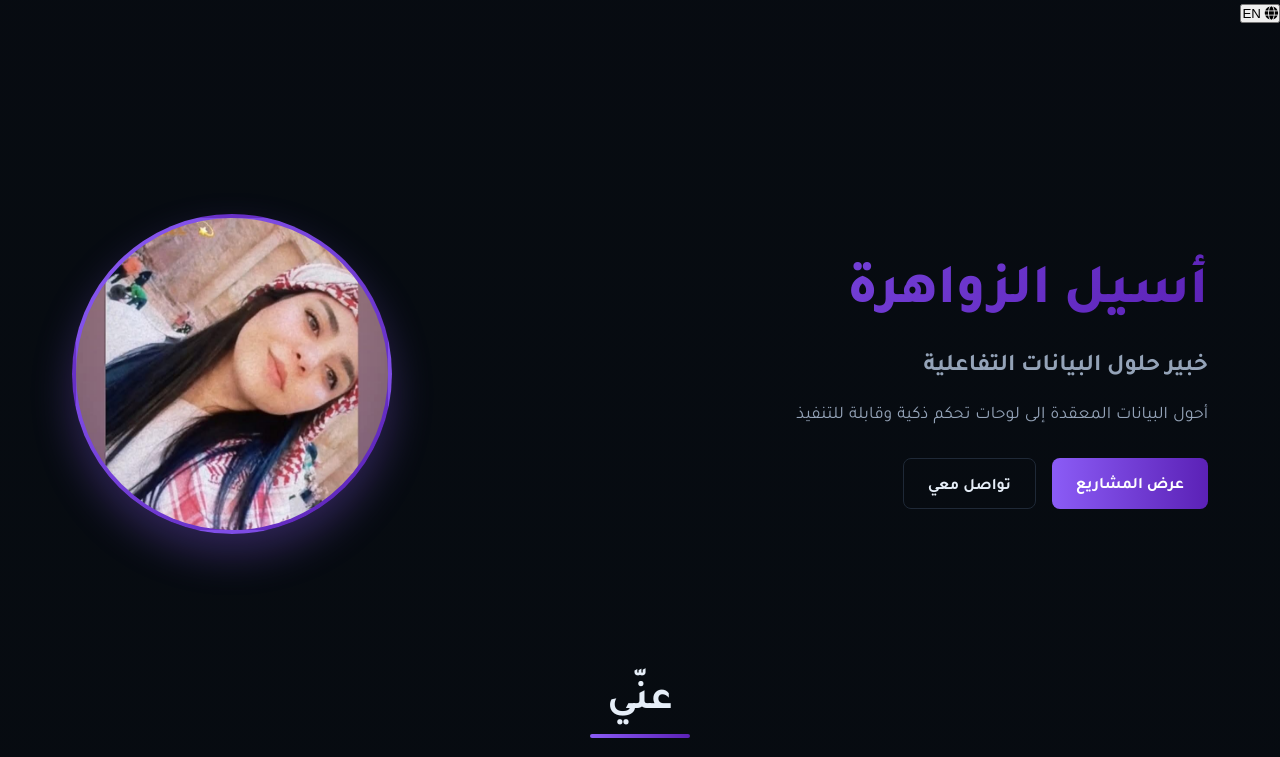
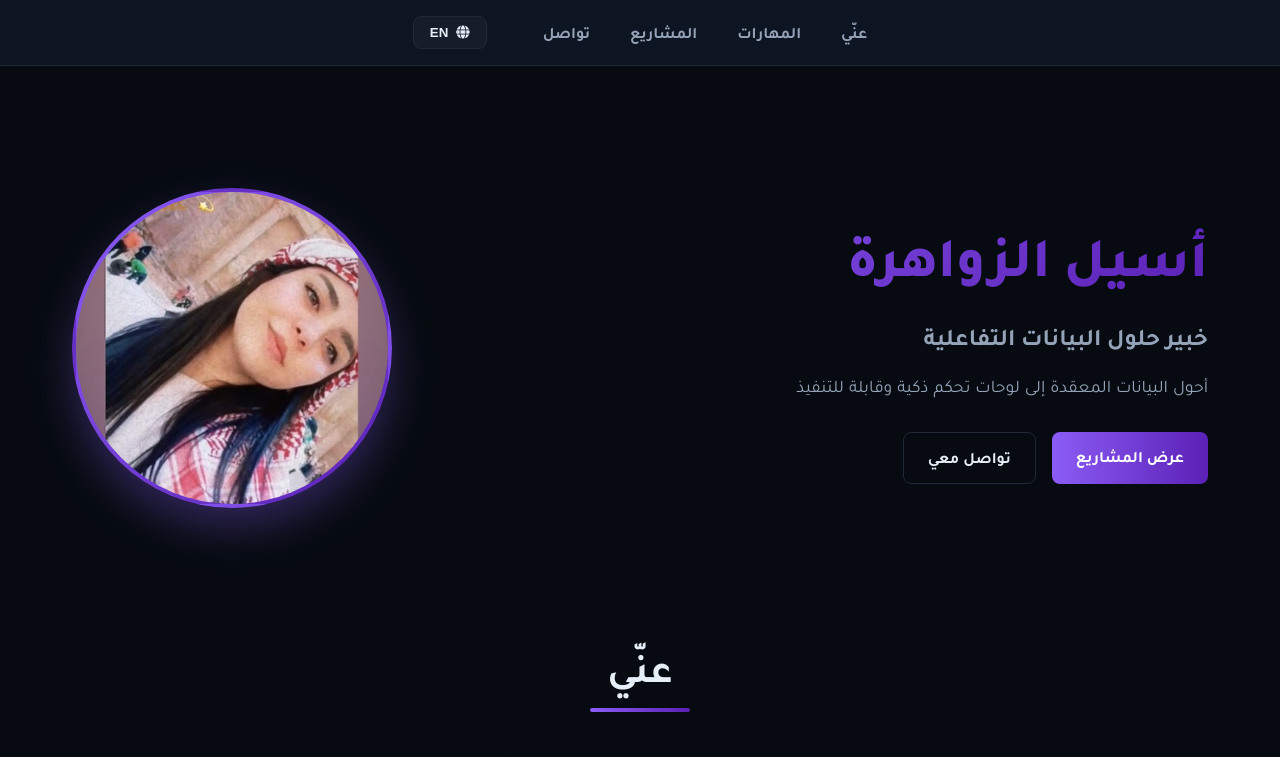
Before and after one commit to aseeljalal44-stack/portfolio, a plain HTML site: page index.html in a window 1280 px wide. Shown: the top 757 px of the page. Drawn offline with Linux system fonts and the light colour scheme.

Commit message:
Update index.html

```diff
--- a/index.html
+++ b/index.html
@@ -19,13 +19,29 @@
     <link rel="icon" href="assets/favicon.ico" type="image/x-icon">
 </head>
 <body>
-    <!-- زر تبديل اللغة الجديد (في أعلى اليمين) -->
-    <div class="simple-lang-toggle">
-        <button id="lang-toggle-simple">
-            <i class="fas fa-globe"></i>
-            <span id="lang-text-simple">EN</span>
-        </button>
-    </div>
+    <!-- شريط التنقل العلوي (بدون شعار) -->
+    <nav class="navbar">
+        <div class="nav-container">
+            <!-- تم إزالة الشعار هنا -->
+
+            <ul class="nav-menu" id="nav-menu">
+                <li><a href="#about" data-i18n="about">عنّي</a></li>
+                <li><a href="#skills" data-i18n="skills">المهارات</a></li>
+                <li><a href="#projects" data-i18n="projects">المشاريع</a></li>
+                <li><a href="#contact" data-i18n="contact">تواصل</a></li>
+                <li>
+                    <button class="lang-toggle" id="lang-toggle">
+                        <i class="fas fa-globe"></i>
+                        <span class="lang-text">EN</span>
+                    </button>
+                </li>
+            </ul>
+
+            <button class="hamburger" id="hamburger">
+                <i class="fas fa-bars"></i>
+            </button>
+        </div>
+    </nav>
 
     <!-- القسم الرئيسي (Hero) -->
     <header class="hero">
```
